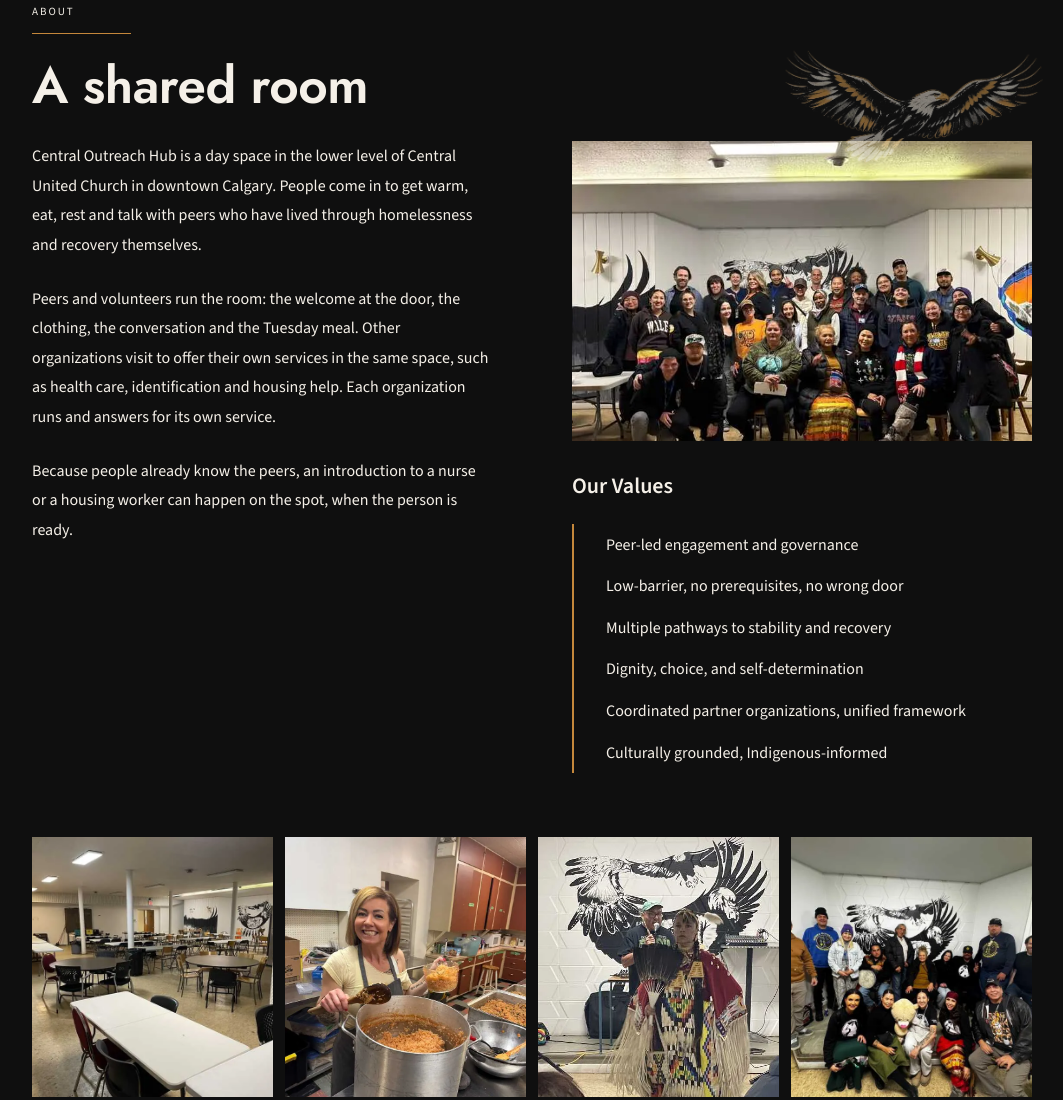
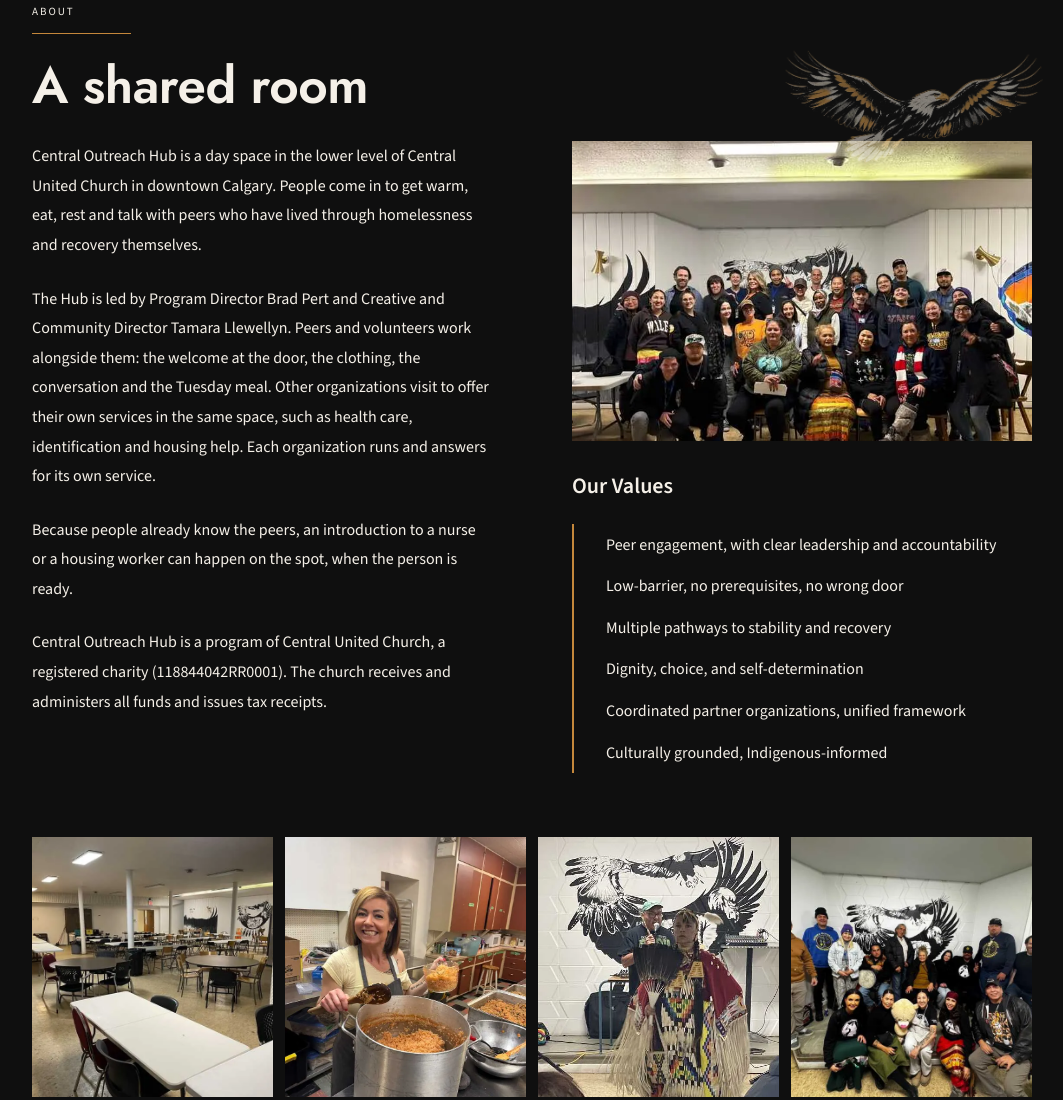
Before and after one commit to bmpert85/coh-website, a plain HTML site: page index.html in a window 1280 px wide. Shown: the part 3166-4266 px from the top of the page, without its empty margins (108-1171 px from the left). Drawn offline with nearby package versions, Linux system fonts and the light colour scheme.

Commit message:
Show leadership and accountability alongside peer work
Names the Program Director and Creative and Community Director in About, adds the Central United Church accountability line, and reframes peers as working with the Hub's leads.

Co-Authored-By: Claude Opus 5.5 <noreply@anthropic.com>

```diff
--- a/index.html
+++ b/index.html
@@ -435,14 +435,15 @@ nav{position:sticky;top:0;z-index:100;padding:0 20px;background:#0F0F0F;border-b
     <div class="g2" style="margin-top:16px">
       <div class="prose">
         <p>Central Outreach Hub is a day space in the lower level of Central United Church in downtown Calgary. People come in to get warm, eat, rest and talk with peers who have lived through homelessness and recovery themselves.</p>
-        <p>Peers and volunteers run the room: the welcome at the door, the clothing, the conversation and the Tuesday meal. Other organizations visit to offer their own services in the same space, such as health care, identification and housing help. Each organization runs and answers for its own service.</p>
+        <p>The Hub is led by Program Director Brad Pert and Creative and Community Director Tamara Llewellyn. Peers and volunteers work alongside them: the welcome at the door, the clothing, the conversation and the Tuesday meal. Other organizations visit to offer their own services in the same space, such as health care, identification and housing help. Each organization runs and answers for its own service.</p>
         <p>Because people already know the peers, an introduction to a nurse or a housing worker can happen on the spot, when the person is ready.</p>
+        <p>Central Outreach Hub is a program of Central United Church, a registered charity (118844042RR0001). The church receives and administers all funds and issues tax receipts.</p>
       </div>
       <div>
         <div class="photo-art"><img src="/img/photo-02.webp" width="700" height="525" loading="lazy" decoding="async" alt="A large group of people posed together in the main room, in front of the murals." style="width:100%;height:300px;object-fit:cover;object-position:center 25%"><img src="/art/eagle.webp" width="720" height="313" alt="" aria-hidden="true" loading="lazy" class="art art-eagle"></div>
         <h3 style="margin-top:32px">Our Values</h3>
         <ul class="values">
-          <li>Peer-led engagement and governance</li>
+          <li>Peer engagement, with clear leadership and accountability</li>
           <li>Low-barrier, no prerequisites, no wrong door</li>
           <li>Multiple pathways to stability and recovery</li>
           <li>Dignity, choice, and self-determination</li>
@@ -474,7 +475,7 @@ nav{position:sticky;top:0;z-index:100;padding:0 20px;background:#0F0F0F;border-b
     <div class="steps">
       <div class="step"><div class="n">01</div><div><h3>Walk-in access.</h3><p>One room where anyone can come in during open hours. Entry does not require an appointment, a referral or ID. Some visiting services have their own requirements, and a peer can tell you what to bring.</p></div></div>
       <div class="step"><div class="n">02</div><div><h3>Visiting organizations.</h3><p>Organizations offer their own services in the Hub on their own schedules. COH schedules the space and sets shared expectations for everyone working in the room.</p></div></div>
-      <div class="step"><div class="n">03</div><div><h3>Peers on every shift.</h3><p>Experienced peers lead each shift, welcome people and introduce them to visiting workers when they want that.</p></div></div>
+      <div class="step"><div class="n">03</div><div><h3>Peers on every shift.</h3><p>Experienced peers work each shift with the Hub&rsquo;s leads, welcome people and introduce them to visiting workers when they want that.</p></div></div>
     </div>
     <!-- HELD (CONFIRM 2): "Who is accountable." governance paragraph goes here once Central United Church approves the wording. -->
   </div>
```
